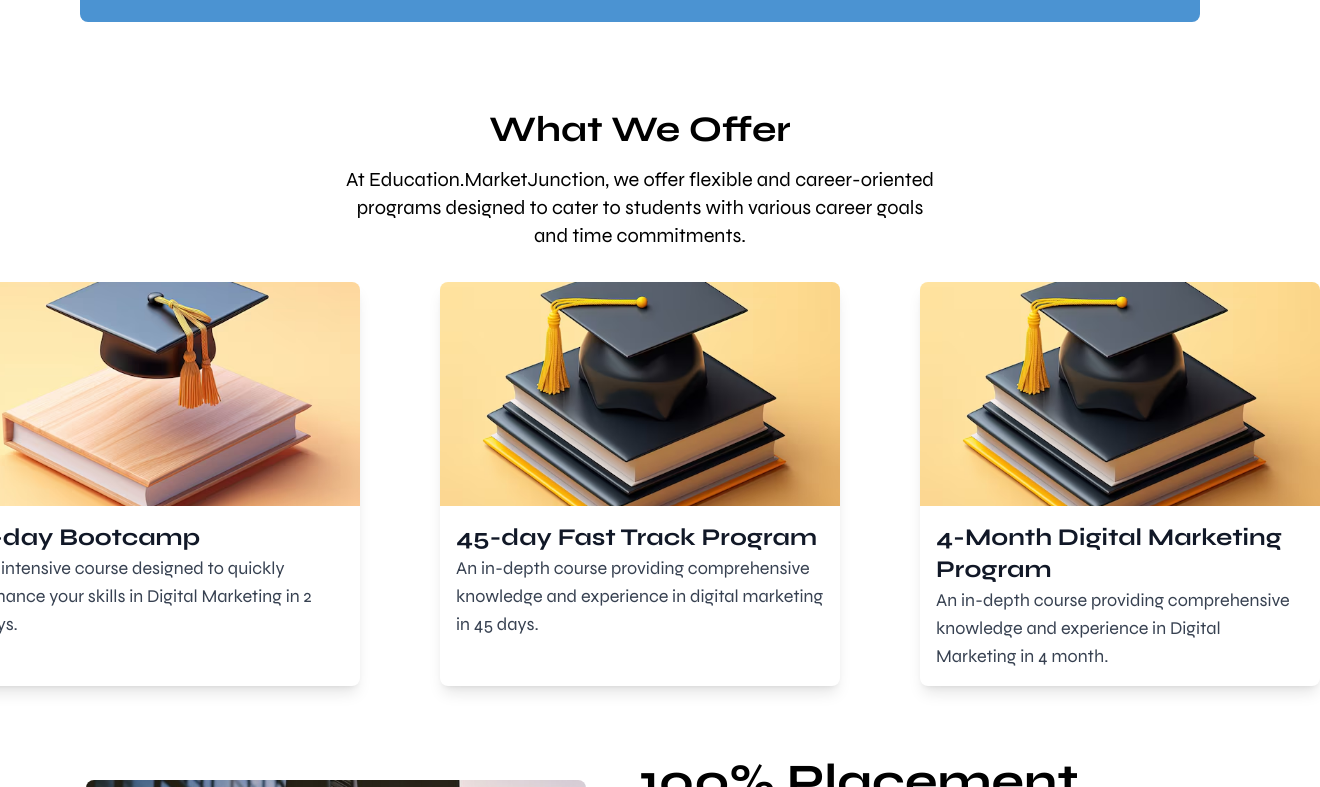
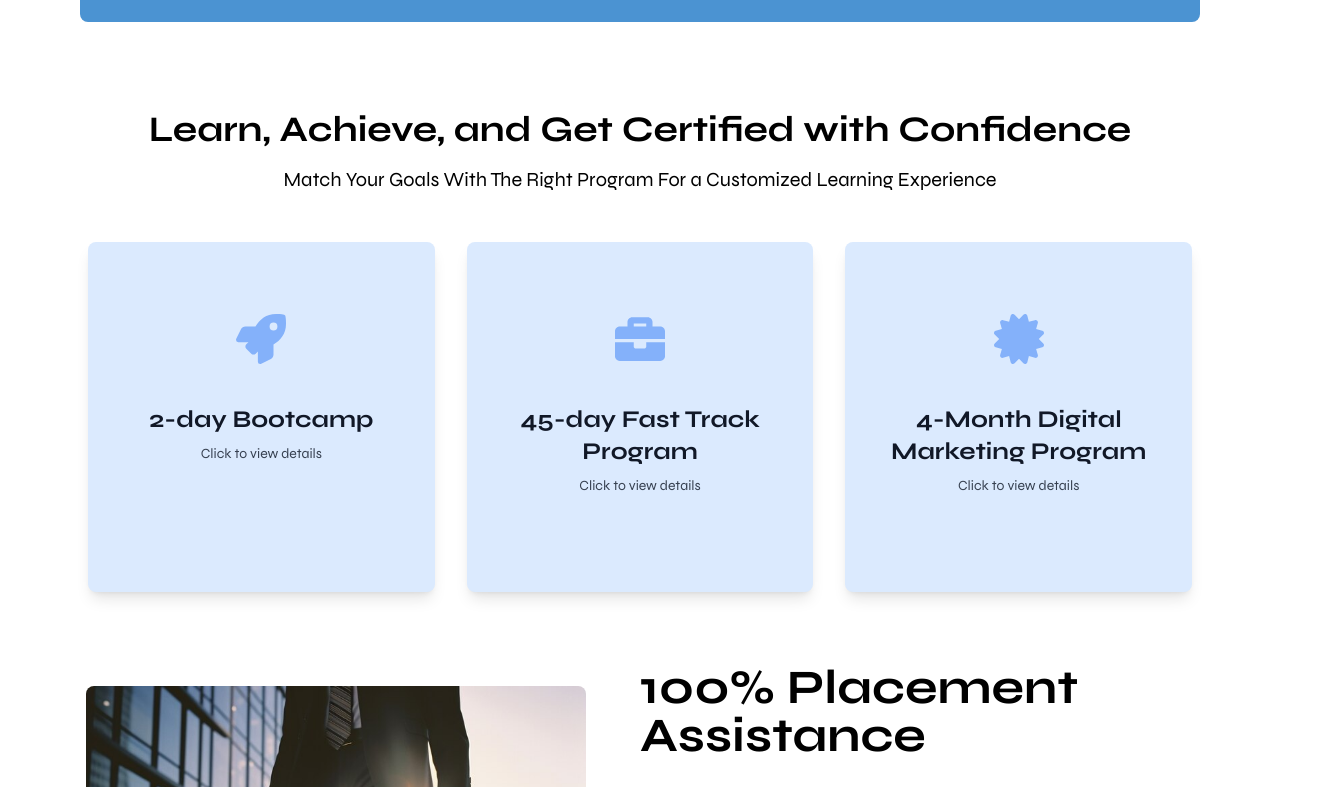
Before and after one commit to Marketiq-Junction/Marketiq-Edu, a Next.js app: page /about-us in a window 1280 px wide. Shown: the part 3113-3900 px from the top of the page, 1320 px wide, since content can reach past the window. Built offline with nearby package versions, Linux system fonts and the light colour scheme.

Commit message:
chhanges

```diff
--- a/src/components/aboutus/offer/offer.jsx
+++ b/src/components/aboutus/offer/offer.jsx
@@ -1,6 +1,6 @@
 "use client";
 import React, { useState } from 'react';
-import Image from 'next/image';
+import { FaBriefcase, FaRocket, FaCertificate } from 'react-icons/fa';
 
 const Offer = () => {
   const [selectedCard, setSelectedCard] = useState(null);
@@ -9,23 +9,47 @@ const Offer = () => {
     {
       id: 1,
       title: "2-day Bootcamp",
-      description: "An intensive course designed to quickly enhance your skills in Digital Marketing in 2 days.",
-      extraInfo: "Our 2-day Digital Marketing Bootcamp is an intensive program designed for individuals seeking a quick and practical introduction to digital marketing. With 8 hours of daily learning, this bootcamp combines theoretical understanding with hands-on experience. ",
-      image: "/2month.avif"
+      icon: <FaRocket size={50} className="text-blue-500 mx-auto" />,
+      details: [
+        "Duration: 2 Days",
+        "Hours: 8 hours per day",
+        "Placement Support: No placement support",
+        "Hands-on Experience: Apply concepts through real-time exercises and examples",
+        "Certifications: Receive a Digital Marketing Bootcamp Certificate"
+      ]
     },
     {
       id: 2,
       title: "45-day Fast Track Program",
-      description: "An in-depth course providing comprehensive knowledge and experience in digital marketing in  45 days.",
-      extraInfo: "Our 45-day Digital Marketing Fast Track Program is designed for individuals seeking to quickly acquire essential digital marketing skills. With 3 days per week and 3 hours per session, this program combines theoretical understanding with hands-on experience to prepare you for the digital marketing landscape",
-      image: "/4month.avif"
+      icon: <FaBriefcase size={50} className="text-blue-500 mx-auto" />,
+      details: [
+        "Duration: 45 Days",
+        "Hours: 3 days per week, 3 hours per session",
+        "Placement Support: Career guidance and mock interviews included",
+        "100% Placement Support: Resume building, mock interviews, and recruiter connections",
+        "Project-Based Learning: Gain practical experience by working on real-world campaigns",
+        "Certifications:",
+        "- Digital Marketing Basics Certificate",
+        "- Social Media Marketing Specialist Certificate",
+        "- Content Writing Specialist Certificate"
+      ]
     },
     {
       id: 3,
       title: "4-Month Digital Marketing Program",
-      description: "An in-depth course providing comprehensive knowledge and experience in Digital Marketing in 4 month.",
-      extraInfo: "Our 4-month Digital Marketing Program is designed to provide comprehensive training in the most in-demand skills across the digital marketing spectrum. With hands-on projects and industry-relevant tools, this program equips you to excel in today's competitive digital landscape.",
-      image: "/4month.avif"
+      icon: <FaCertificate size={50} className="text-blue-500 mx-auto" />,
+      details: [
+        "Duration: 4 months",
+        "Hours: 3 days per week, 3 hours per day",
+        "Placement Support: 100% assistance with career workshops and mock interviews",
+        "100% Placement Support: Career coaching, mock interviews, and recruiter connections.",
+        "Live Projects: Gain practical experience by working on real-world campaigns.",
+        "Certifications:",
+        "- Digital Marketing Specialist Certificate",
+        "- Advanced SEO Specialist Certificate",
+        "- Social Media Marketing Expert Certificate",
+        "- Full Stack Digital Marketer Certificate"
+      ]
     }
   ];
 
@@ -35,42 +59,46 @@ const Offer = () => {
 
   return (
     <div className="flex flex-col items-center p-4 md:p-6 mt-8 md:mt-16">
-      <h2 className="text-3xl md:text-4xl font-bold font-syne text-center mb-4">What We Offer</h2>
-      <p className="text-center text-lg md:text-xl mb-8 font-syne text-black">
-        At Education.MarketJunction, we offer flexible and career-oriented <br className="hidden md:block" /> programs designed to cater to students with various career goals <br className="hidden md:block" />and time commitments.
+      <h2 className="text-3xl md:text-4xl font-bold font-syne text-center mb-4">
+        Learn, Achieve, and Get Certified with Confidence
+      </h2>
+      <p className="text-center text-lg md:text-xl mb-12 font-syne text-black">
+        Match Your Goals With The Right Program For a Customized Learning Experience
       </p>
 
-      <div className="flex flex-col md:flex-row gap-20 justify-center">
+      <div className="grid grid-cols-1 md:grid-cols-3 gap-8 w-full px-4 md:px-16">
         {cards.map((card) => (
           <div
             key={card.id}
-            className={`relative rounded-lg shadow-lg transform transition-all duration-300 bg-white hover:bg-blue-50 flex flex-col ${
-              selectedCard === card.id ? 'md:w-[400px] w-full' : 'md:w-[400px] w-full'
-            }`}
+            className={`relative rounded-lg shadow-lg transform transition-all duration-300 bg-blue-100 hover:scale-105 hover:shadow-xl flex flex-col overflow-hidden h-auto min-h-[350px]`}
             onClick={() => handleCardClick(card.id)}
-            style={{ cursor: 'pointer' }}
+            style={{ cursor: "pointer" }}
           >
-            {/* Image Section */}
-            <div className="relative w-full h-48 md:h-56">
-              <Image
-                src={card.image}
-                alt={card.title}
-                layout="fill"
-                objectFit="cover"
-                className="rounded-t-lg"
-              />
+            {/* Icon Section */}
+            <div className="p-6 flex justify-center animate-pulse mt-12">
+              {card.icon}
             </div>
 
-            {/* Title and Description Section */}
-            <div className="p-4">
-              <h3 className="text-lg md:text-2xl font-semibold font-syne text-gray-900">{card.title}</h3>
-              <p className="text-md md:text-lg text-gray-700 font-syne">{card.description}</p>
+            {/* Title Section */}
+            <div className="p-4 flex flex-col items-center">
+              <h3 className="text-lg md:text-2xl font-semibold font-syne text-gray-900 text-center">
+                {card.title}
+              </h3>
+              {selectedCard !== card.id && (
+                <p className="text-sm md:text-md text-gray-700 font-syne text-center mt-2">
+                  Click to view details
+                </p>
+              )}
             </div>
 
             {/* Extra Info Section */}
             {selectedCard === card.id && (
-              <div className="absolute inset-0 md:inset-auto md:top-0 md:right-0 md:w-[400px] bg-blue-50 p-4 h-full font-syne flex items-center rounded-lg md:rounded-r-lg transition-all">
-                <p className="text-gray-700 text-lg md:text-lg">{card.extraInfo}</p>
+              <div className="absolute inset-0 bg-blue-50 p-6 font-syne flex flex-col justify-center transition-all rounded-lg z-10 h-full overflow-y-auto">
+                <ul className="list-disc list-inside text-gray-700 text-sm md:text-md">
+                  {card.details.map((detail, index) => (
+                    <li key={index} className="mb-2">{detail}</li>
+                  ))}
+                </ul>
               </div>
             )}
           </div>
--- a/src/components/courses/chooseus/chooseus.jsx
+++ b/src/components/courses/chooseus/chooseus.jsx
@@ -155,7 +155,7 @@ const ChooseUs = () => {
             <div>
               <h3 className="font-semibold text-lg">Flexible Learning Paths</h3>
               <p className="text-gray-600">
-                Choose from 6-month, 1-year, 2-year, or 3-year programs tailored
+                Choose from 2-Days Bootcamp, 45-Days fast track course, 4-Months In-Depth Course programs tailored
                 to meet specific career goals.
               </p>
             </div>
@@ -179,11 +179,10 @@ const ChooseUs = () => {
             />
             <div>
               <h3 className="font-semibold text-lg">
-                Accredited Certifications and Degrees
+                 Certifications
               </h3>
               <p className="text-gray-600">
-                Courses offer diplomas, advanced diplomas, and degrees in
-                partnership with top NAAC A++ universities.
+              Digital Marketing Specialist Certificate<br/>Advanced SEO Specialist Certificate<br/>Social Media Marketing Expert Certificate<br/>Full Stack Digital Marketer Certificate.
               </p>
             </div>
           </motion.div>
--- a/src/components/courses/heroCourses/heroCourses.jsx
+++ b/src/components/courses/heroCourses/heroCourses.jsx
@@ -20,19 +20,30 @@ const HeroCourses = () => {
     window.open(whatsappUrl, "_blank");
   };
 
+  const automatic = {
+    initial:{opicity: 0, scale: 0.9},
+    animate:{opicity:1, scale:1}
+
+  }
+
   return (
     <motion.div
-      initial={{ opacity: 0, scale: 0.9 }}
-      animate={{ opacity: 1, scale: 1 }}
-      transition={{ duration: 0.8, ease: "easeOut" }}
-      className="bg-gradient-to-br from-[#3498db] to-[#1e81d3] mx-4 md:mx-16 rounded-2xl p-4 md:p-16 flex flex-col md:flex-row items-center justify-between text-white mt-8 shadow-lg"
+    variants={automatic}
+    initial = "initial"
+    whileInView="animate"
+    viewport={{once:false, amount: 0.3}}
+    transition={{duration:0.8,delay:0.2 }}
+      className="bg-blue-400 mx-4 md:mx-16 rounded-2xl p-4 md:p-16 flex flex-col md:flex-row items-center justify-between text-white mt-8 shadow-lg"
     >
       {/* Left Section - Text */}
       <motion.div
+      variants={automatic}
+      initial = "initial"
+    whileInView="animate"
+    viewport={{once:false, amount: 0.3}}
+    transition={{duration:0.8,delay:0.2 }}
         className="flex-1 text-center md:text-left mb-8 md:mb-0"
-        initial={{ x: -50, opacity: 0 }}
-        animate={{ x: 0, opacity: 1 }}
-        transition={{ duration: 0.8, delay: 0.2 }}
+
       >
         <h1 className="text-2xl md:text-5xl font-bold text-black mb-4">
           Grow up your skills by online courses with <br />
@@ -41,10 +52,12 @@ const HeroCourses = () => {
           </span>
         </h1>
         <motion.div
+        variants={automatic}
+        initial = "initial"
+        whileInView="animate"
+        viewport={{once:false, amount: 0.3}}
+        transition={{duration:0.8,delay:0.2 }}
           className="flex flex-col md:flex-row justify-center md:justify-start gap-4 mt-6 md:mt-12"
-          initial={{ opacity: 0, y: 30 }}
-          animate={{ opacity: 1, y: 0 }}
-          transition={{ duration: 0.8, delay: 0.4 }}
         >
           <button
             onClick={openWhatsApp}
```
